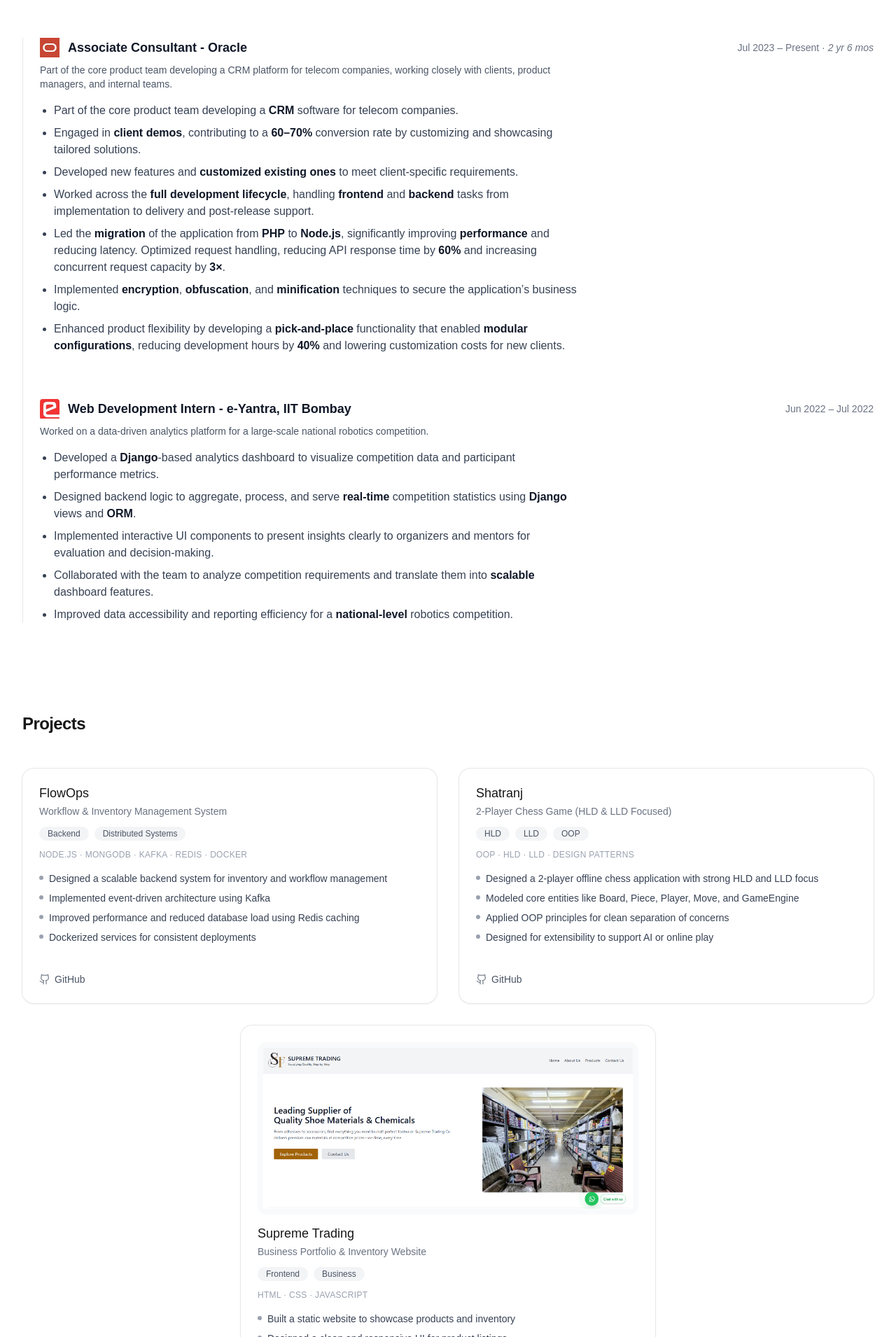
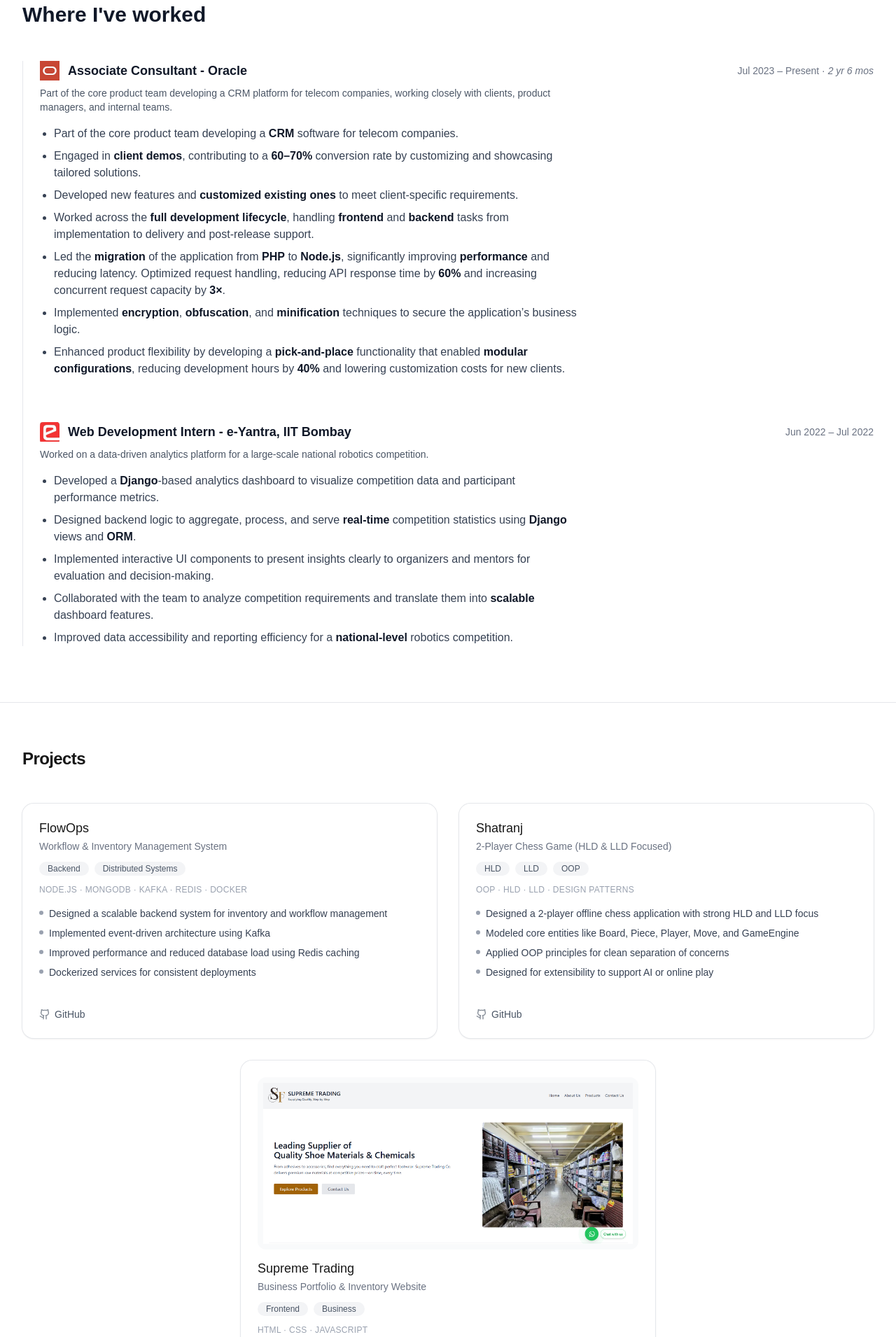
Before and after one commit to mk-singhal/manik-portfolio, a Next.js app: page / in a window 1280 px wide. Shown: the part 890-2800 px from the top of the page at 70% size. Built offline with nearby package versions, Linux system fonts and the light colour scheme.

Commit message:
feat: add sectional border and reduce vertical padding

```diff
--- a/src/app/page.tsx
+++ b/src/app/page.tsx
@@ -4,6 +4,8 @@
 import Projects from "@/components/Projects";
 import Skills from "@/components/Skills";
 import Contact from "@/components/Contact";
+import Footer from "@/components/Footer";
+import Section from "@/components/Section";
 
 export default function Home() {
   return (
@@ -11,11 +13,18 @@
       <Navbar />
       <main className="pt-16">
         <Hero />
-        <Experience />
-        <Projects />
-        <Skills />
+        <Section id="experience">
+          <Experience />
+        </Section>
+        <Section id="projects">
+          <Projects />
+        </Section>
+        <Section id="skills">
+          <Skills />
+        </Section>
         <Contact />
       </main>
+      <Footer />
     </>
   );
 }
--- a/src/components/Experience.tsx
+++ b/src/components/Experience.tsx
@@ -4,7 +4,7 @@
 
 export default function Experience() {
   return (
-    <section id="experience" className="bg-white py-8">
+    <section id="experience" className="bg-white pt-16 pb-20">
       <div className="container mx-auto px-8">
         {/* Section heading */}
         <div className="mb-12">
--- a/src/components/Hero.tsx
+++ b/src/components/Hero.tsx
@@ -29,7 +29,7 @@
             </a>
 
             <a
-              href="https://linkedin.com"
+              href="https://www.linkedin.com/in/maniksingal/"
               className="inline-flex items-center justify-center rounded-md border border-gray-300 px-6 py-3 text-gray-900 transition hover:border-gray-900"
             >
               LinkedIn
--- a/src/components/Projects.tsx
+++ b/src/components/Projects.tsx
@@ -49,7 +49,7 @@
   ];
 
   return (
-    <section id="projects" className="px-8 py-24">
+    <section id="projects" className="px-8 pt-16 pb-20">
       <h2 className="text-2xl font-semibold tracking-tight">Projects</h2>
 
       <div className="mt-12 grid gap-8 md:grid-cols-2">
--- /dev/null
+++ b/src/components/Section.tsx
@@ -0,0 +1,21 @@
+export default function Section({
+  children,
+  id,
+  muted = false,
+}: {
+  children: React.ReactNode;
+  id?: string;
+  muted?: boolean;
+}) {
+  return (
+    <section
+      id={id}
+      className={`
+        ${muted ? "bg-gray-50" : "bg-white"}
+        border-t border-gray-200
+      `}
+    >
+      {children}
+    </section>
+  );
+}
--- a/src/components/Skills.tsx
+++ b/src/components/Skills.tsx
@@ -13,7 +13,7 @@
 
 export default function Skills() {
   return (
-    <section id="skills" className="p-8">
+    <section id="skills" className="bg-white px-8 pt-16 pb-20">
       <h2 className="text-2xl font-semibold">Skills</h2>
 
       {/* Top Skills Row */}
@@ -28,7 +28,7 @@
               alt={skill.name}
               width={36}
               height={36}
-              className="grayscale hover:grayscale-0 transition"
+              className="transition"
             />
             <span>{skill.name}</span>
           </div>
```
